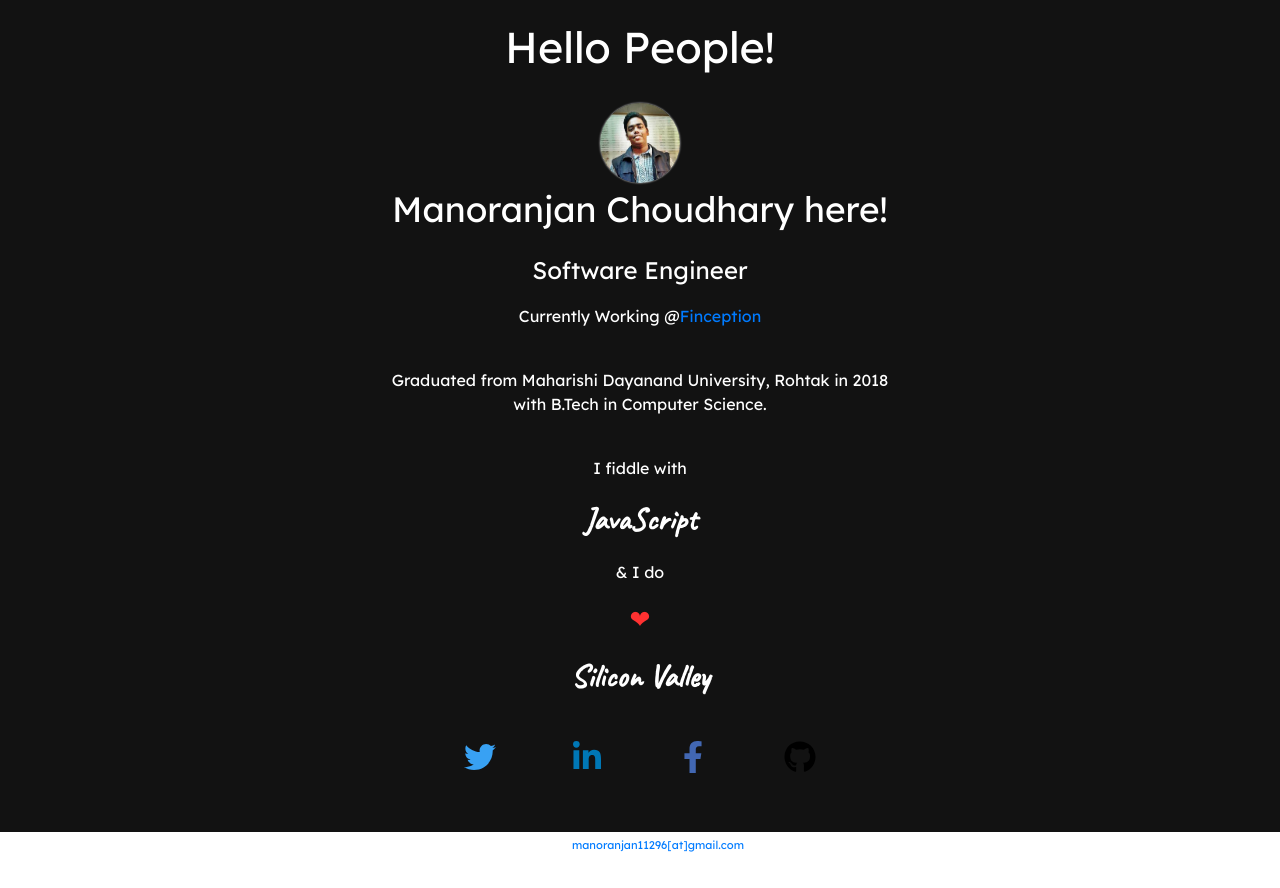
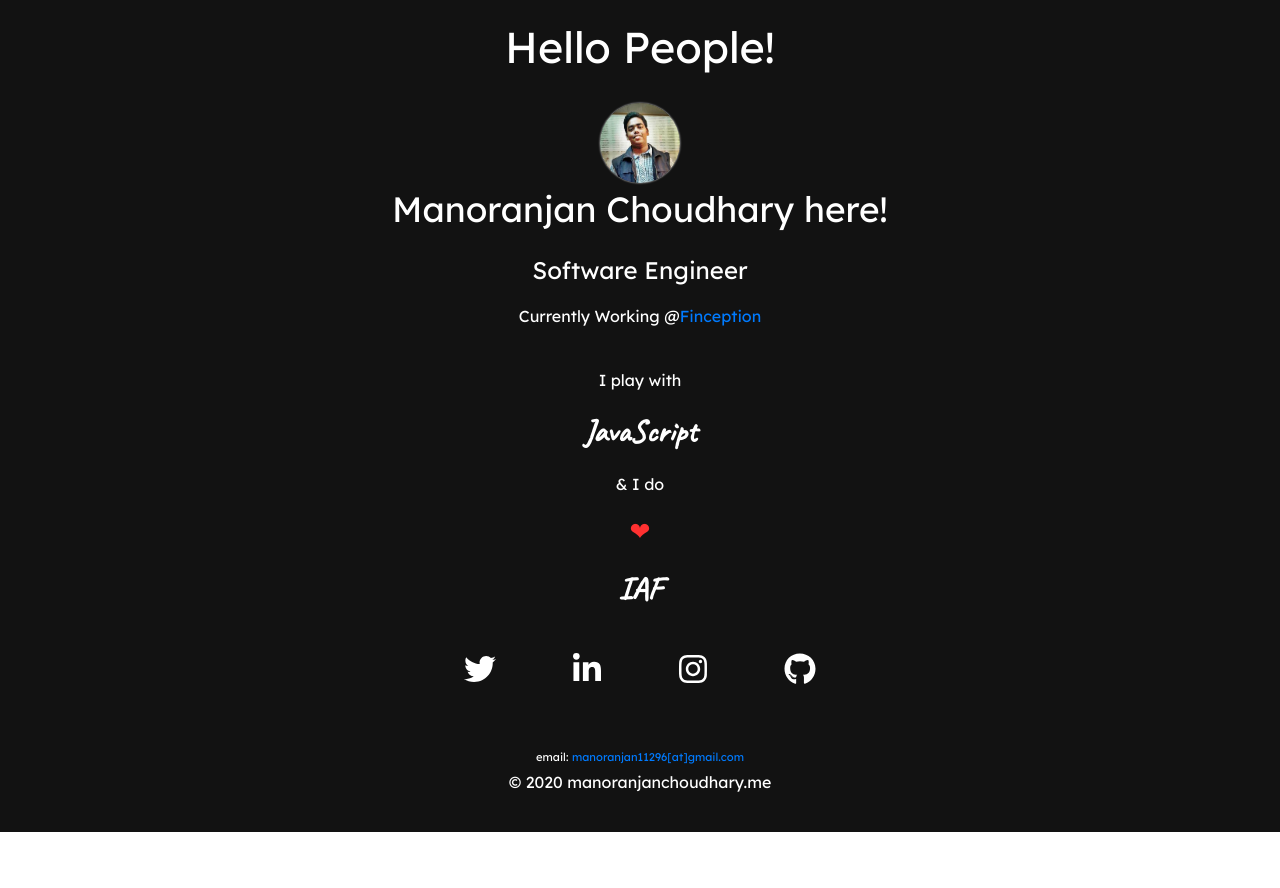
Before and after one commit to monu11296/manoranjanchoudhary.me, a React (Create React App) app: page / in a window 1280 px wide. After the commit the page ends 832 px from the top, so only its background shows below. Built offline with nearby package versions, Linux system fonts and the light colour scheme.

Commit message:
changed icon color, added instagram

```diff
--- a/src/components/contact.tsx
+++ b/src/components/contact.tsx
@@ -3,11 +3,11 @@ import React from 'react';
 import { FontAwesomeIcon } from '@fortawesome/react-fontawesome';
 
 import { library } from '@fortawesome/fontawesome-svg-core';
-import { faTwitter, faLinkedinIn, faFacebookF, faGithub } from '@fortawesome/free-brands-svg-icons';
+import { faTwitter, faLinkedinIn, faGithub, faInstagram } from '@fortawesome/free-brands-svg-icons';
 
 import styles from './style.module.scss'
 
-library.add(faTwitter, faLinkedinIn, faFacebookF, faGithub);
+library.add(faTwitter, faLinkedinIn, faInstagram, faGithub);
 
 const Contact: React.FC = () => {
     return (
@@ -18,22 +18,22 @@ const Contact: React.FC = () => {
                     <div className="col-lg-4 col-2"></div>
                     <div className="col-lg-1 col-2">
                         <a href="https://twitter.com/mano11296" target="_blank" rel="noopener noreferrer">
-                            <FontAwesomeIcon icon={["fab", "twitter"]} size="2x" color="#38A1F3" />
+                            <FontAwesomeIcon icon={["fab", "twitter"]} size="2x" color="#ffffff" />
                         </a>
                     </div>
                     <div className="col-lg-1 col-2">
                         <a href="https://www.linkedin.com/in/monu11296/" target="_blank" rel="noopener noreferrer">
-                            <FontAwesomeIcon icon={["fab", "linkedin-in"]} size="2x" color="#0077B5" />
+                            <FontAwesomeIcon icon={["fab", "linkedin-in"]} size="2x" color="#ffffff" />
                         </a>
                     </div>
                     <div className="col-lg-1 col-2">
-                        <a href="https://www.facebook.com/monu11296/" target="_blank" rel="noopener noreferrer">
-                            <FontAwesomeIcon icon={["fab", "facebook-f"]} size="2x" color="#4267b2" />
+                        <a href="https://www.instagram.com/monu11296/" target="_blank" rel="noopener noreferrer">
+                            <FontAwesomeIcon icon={["fab", "instagram"]} size="2x" color="#ffffff" />
                         </a>
                     </div>
                     <div className="col-lg-1 col-2">
                         <a href="https://www.github.com/monu11296/" target="_blank" rel="noopener noreferrer">
-                            <FontAwesomeIcon icon={["fab", "github"]} size="2x" color="#000000" />
+                            <FontAwesomeIcon icon={["fab", "github"]} size="2x" color="#ffffff" />
                         </a>
                     </div>
                     <div className="col-lg-4 col-2"></div>
--- a/src/components/intro.tsx
+++ b/src/components/intro.tsx
@@ -17,8 +17,6 @@ const Intro: React.FC = () => {
                     </a>
                 </p>
               <br />
-              <p>Graduated from Maharishi Dayanand University, Rohtak in 2018<br />with B.Tech in Computer Science.</p>
-              <br />
               <Love />
               <br />
               <Contact />
--- a/src/components/love.tsx
+++ b/src/components/love.tsx
@@ -45,11 +45,11 @@ const Love: React.FC = () => {
     ]
 
     function useInterval(callback: any, delay: any) {
-        const savedCallback = useRef(() => {})
+        const savedCallback = useRef(() => { })
 
         // To Remember the latest callback.
         useEffect(
-            () => {savedCallback.current = callback},
+            () => { savedCallback.current = callback },
             [callback],
         )
 
@@ -71,13 +71,13 @@ const Love: React.FC = () => {
 
     useInterval(() => {
         generate_random()
-    }, 1000)
+    }, 2000)
 
 
     const generate_random = async () => {
         displayLove = []
-        displayLove[0] = workStack[Math.floor(Math.random()*workStack.length)]
-        displayLove[1] = love[Math.floor(Math.random()*love.length)]
+        displayLove[0] = workStack[Math.floor(Math.random() * workStack.length)]
+        displayLove[1] = love[Math.floor(Math.random() * love.length)]
         setDisplayLove(displayLove)
     }
 
@@ -85,13 +85,12 @@ const Love: React.FC = () => {
     return (
         <div>
             <span>
-                    <p>I fiddle with</p>
+                <p>I play with</p>
                 <p className={styles.love}>{displayLove[0] ? displayLove[0] : 'React'}</p>
                 <p>& I do</p>
                 <p className={styles.heart}>❤</p>
                 <p className={styles.love}>{displayLove[1] ? displayLove[1] : 'Technology'}</p>
             </span>
-
         </div>
     );
 }
```
Lines whose indentation alone changed are shown as unchanged.
